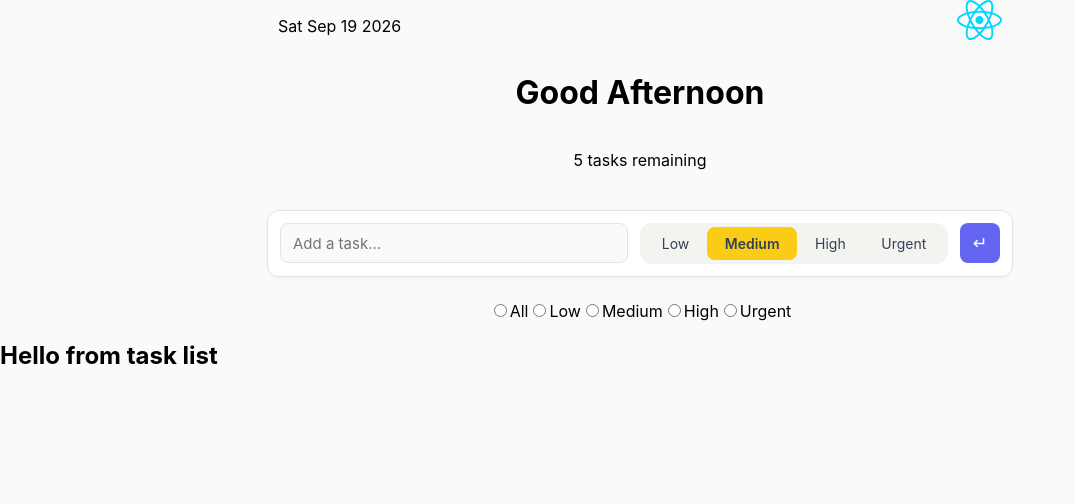
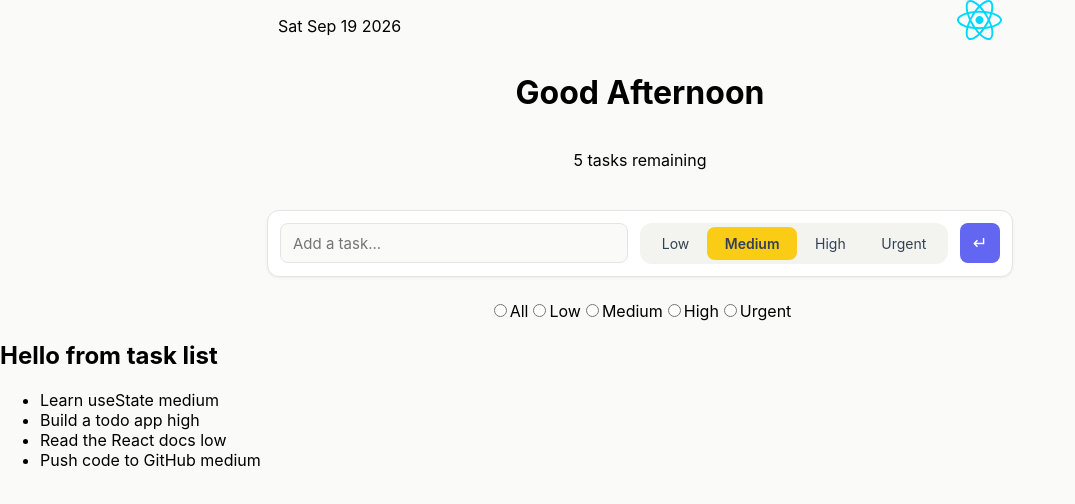
Before and after one commit to AdamKirikisla/react-state-todo-app, a React (Vite) app in the folder react-state-todo-app/: page / in a window 1280 px wide. Shown: the top 504 px of the page, without its empty margins (0-1075 px from the left). Built offline with nearby package versions, Linux system fonts and the light colour scheme.

Commit message:
display data in TaskList.jsx

```diff
--- a/react-state-todo-app/src/Components/Main.jsx
+++ b/react-state-todo-app/src/Components/Main.jsx
@@ -1,13 +1,20 @@
 import AddTaskForm from "./AddTaskForm"
 import PriorityFilter from "./PriorityFilter"
 import TaskList from "./TaskList"
+import data from "../data.js"
+import { useState } from "react"
+
 
 export default function Main(){
+
+    const [todoData, setTodoData] = useState(data)
+
     return(
         <main>
             <AddTaskForm />
             <PriorityFilter />
-            <TaskList />
+            <TaskList tasks={todoData} />
+
 
 
         </main>
--- a/react-state-todo-app/src/Components/TaskList.jsx
+++ b/react-state-todo-app/src/Components/TaskList.jsx
@@ -1,7 +1,17 @@
-export default function TaskList(){
+
+export default function TaskList(props){
+
+    const listTasks = props.tasks.map(
+        task => (<li key={task.id}>{task.text} {task.priority}</li>)
+    )
+
     return(
         <section>
             <h2>Hello from task list</h2>
+            <ul>
+                {listTasks}
+
+            </ul>
         </section>
     )
 }
```
